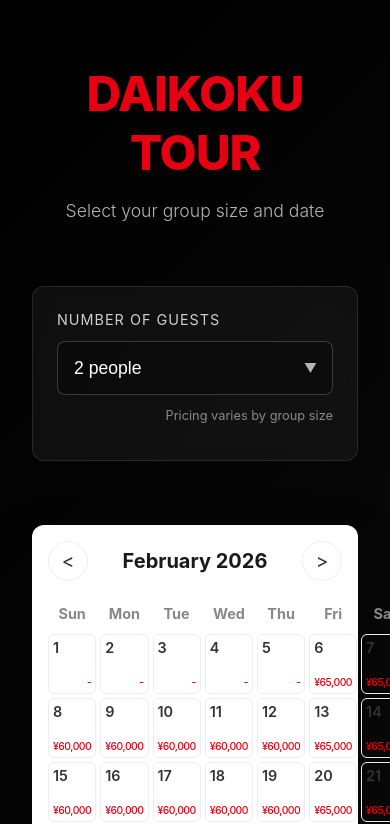
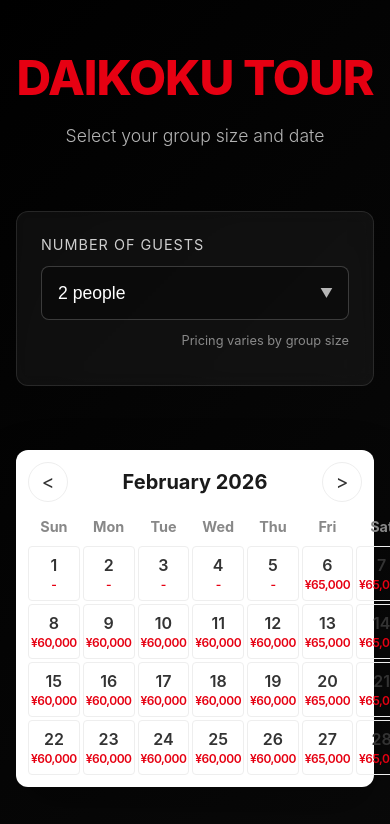
Before and after one commit to kazuosomeya-wq/daikoku, a React (Vite) app: page / in a window 390 px wide. Shown: the top 824 px of the page. Built offline with nearby package versions, Linux system fonts and the light colour scheme.

Commit message:
Fix mobile calendar layout: wider container, larger text

```diff
--- a/src/App.css
+++ b/src/App.css
@@ -5,6 +5,12 @@
   min-height: 100vh;
   display: flex;
   flex-direction: column;
+}
+
+@media (max-width: 600px) {
+  .app-container {
+    padding: 1rem;
+  }
 }
 
 .app-header {
--- a/src/components/Calendar.css
+++ b/src/components/Calendar.css
@@ -101,12 +101,12 @@
 
 @media (max-width: 600px) {
     .calendar-container {
-        padding: 1rem;
+        padding: 0.75rem;
         border-radius: 12px;
     }
 
     .calendar-header {
-        margin-bottom: 1.5rem;
+        margin-bottom: 1rem;
     }
 
     .month-title {
@@ -114,22 +114,28 @@
     }
 
     .calendar-grid {
-        gap: 4px;
+        gap: 3px;
     }
 
     .calendar-day {
-        min-height: 60px;
-        padding: 4px;
-        border-radius: 6px;
+        min-height: 55px;
+        padding: 2px;
+        border-radius: 4px;
+        align-items: center;
+        justify-content: center;
+        display: flex;
+        flex-direction: column;
     }
 
     .day-number {
-        font-size: 0.9rem;
+        font-size: 1rem;
+        margin-bottom: 2px;
     }
 
     .day-price {
-        font-size: 0.65rem;
-        font-weight: 500;
+        font-size: 0.75rem;
+        font-weight: 600;
         letter-spacing: -0.5px;
+        align-self: center;
     }
 }
```
Also changed, not shown: 1 other file (tests, documents, lock files or other folders).
